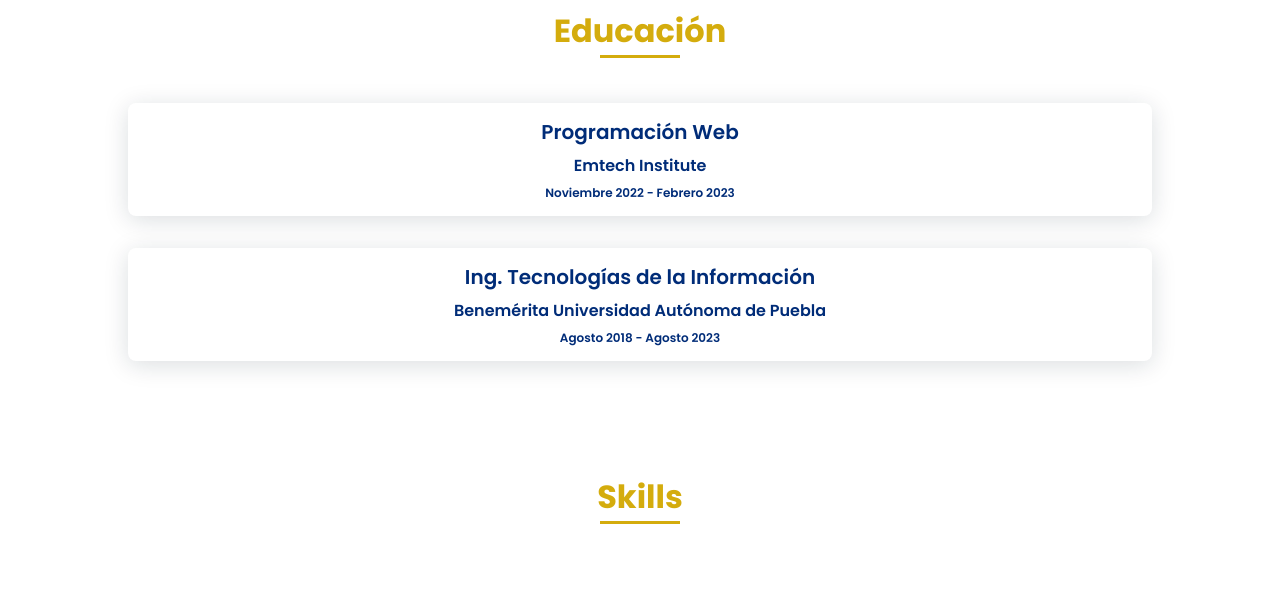
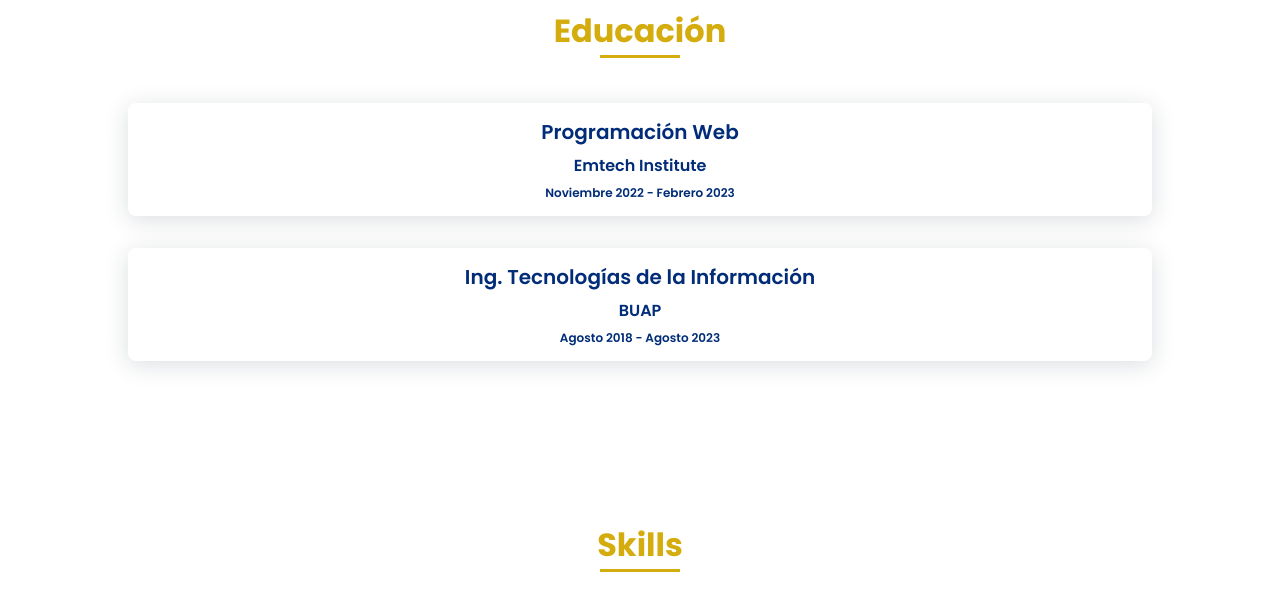
Before and after one commit to KarenDelgado/Portfolio, a plain HTML site: page index.html in a window 1280 px wide. Shown: the part 1738-2348 px from the top of the page. Drawn offline with nearby package versions, Linux system fonts and the light colour scheme.

Commit message:
Modificación en Educación

```diff
--- a/index.html
+++ b/index.html
@@ -107,16 +107,16 @@
       </div>
 
       <div class="education-container bd-grid">
-
         <div class="education-data">
           <div class="education-names">
             <!-- <i class="bx bxl-html5 skills-icon"></i> -->
             <span class="education-name">Ing. Tecnologías de la Información</span>
-            <p class="education-platform ">Benemérita Universidad Autónoma de Puebla</p>
+            <p class="education-platform ">BUAP</p>
             <p class="education-duration ">Agosto 2018 - Agosto 2023</p>
           </div>
         </div>
       </div>
+    </section>
 
     <!--===== SKILLS =====-->
     <section class="skills section" id="skills">
```
